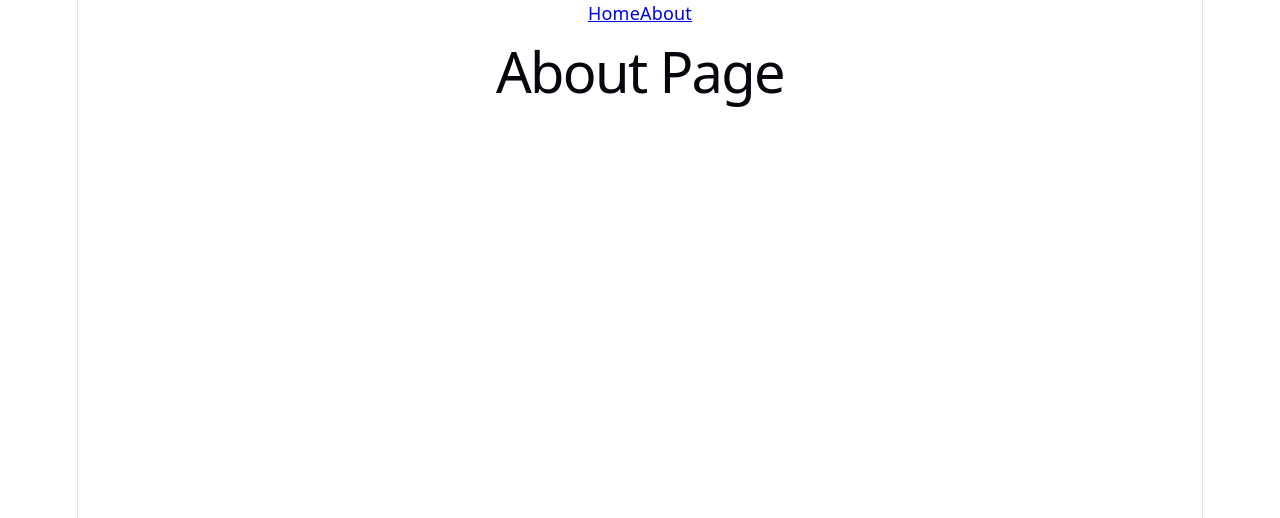
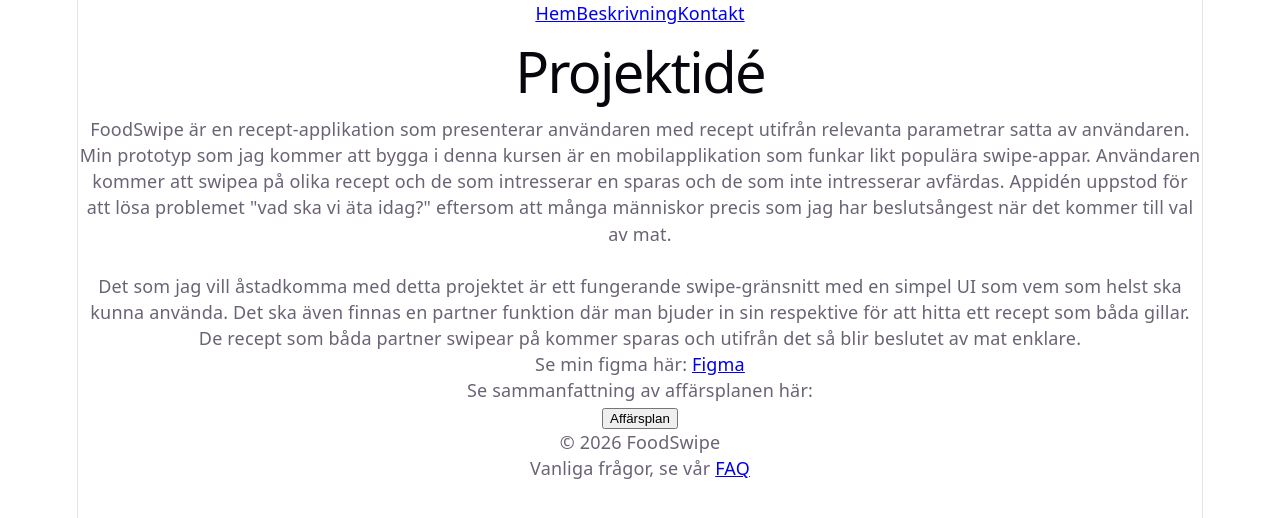
Before and after one commit to C-friberg/FoodSwipe, a React (Vite) app: page /about in a window 1280 px wide. Shown: the top 518 px of the page. Built offline with nearby package versions, Linux system fonts and the light colour scheme.

Commit message:
la till projektidé beskrivning och knapp för sammanfattning

```diff
--- a/src/App.tsx
+++ b/src/App.tsx
@@ -2,7 +2,9 @@
 import './App.css'
 import NavBar from './components/NavBar'
 import HomePage from './components/Home'
-import AboutPage from './components/About'
+import DescriptionPage from './components/About'
+import ContactPage from './components/Contact'
+import Footer from './components/Footer'
 
 function App() {
 
@@ -10,11 +12,14 @@
 
     <div>
       <NavBar />
-      <Routes>
-        <Route path="/" element={<HomePage />} />
-        <Route path="/about" element={<AboutPage />} />
-        <Route path="/about" element={<AboutPage />} />
-      </Routes>
+      <main>
+        <Routes>
+          <Route path="/" element={<HomePage />} />
+          <Route path="/about" element={<DescriptionPage />} />
+          <Route path="/contact" element={<ContactPage />} />
+        </Routes>
+      </main>
+      <Footer />
     </div>
   )
 };
--- a/src/components/About.tsx
+++ b/src/components/About.tsx
@@ -1,5 +1,47 @@
-const AboutPage = () => {
-    return <h1>About Page</h1>
-}
+import { useState } from "react";
+import Summary from "./Summary";
 
-export default AboutPage;
+const figmaLink = "https://www.figma.com/make/MVlUsbZA5MBzbRQ8Cw9mRs/FoodSwipe-Landing-Page?t=q3jHjg6VTxvRQonV-20&fullscreen=1";
+
+
+const DescriptionPage = () => {
+    const [showSummary, setShowSummary] = useState(false);
+    return (
+    <div>
+        {!showSummary ? (
+            <>
+        <h1>Projektidé</h1>
+        <p>
+            FoodSwipe är en recept-applikation som presenterar användaren med recept utifrån
+            relevanta parametrar satta av användaren. <br />
+            Min prototyp som jag kommer att bygga i denna kursen är en mobilapplikation
+            som funkar likt populära swipe-appar. Användaren kommer att swipea på olika recept och de som
+            intresserar en sparas och de som inte intresserar avfärdas.
+            Appidén uppstod för att lösa problemet "vad ska vi äta idag?" eftersom att många
+            människor precis som jag har beslutsångest när det kommer till val av mat.
+
+            <br /> <br />
+            Det som jag vill åstadkomma med detta projektet är ett fungerande swipe-gränsnitt
+            med en simpel UI som vem som helst ska kunna använda. Det ska även finnas en partner funktion
+            där man bjuder in sin respektive för att hitta ett recept som båda gillar. De recept som båda
+            partner swipear på kommer sparas och utifrån det så blir beslutet av mat enklare.
+        </p>
+        <p>Se min figma här: <a href={figmaLink} target = "_blank">Figma</a></p>
+        <p>Se sammanfattning av affärsplanen här:  </p>
+        <button onClick = {() => setShowSummary(true)}>Affärsplan </button>
+        </>
+        ) : (
+            <>
+                <Summary />
+                <button onClick = {() => setShowSummary(false)}>
+                    Tillbaka
+                </button>
+            </>
+
+        )}
+
+
+    </div>
+)}
+
+export default DescriptionPage;
--- /dev/null
+++ b/src/components/Contact.tsx
@@ -0,0 +1,10 @@
+const ContactPage = () => {
+    return (
+    <div>
+        <h1>Contact Page</h1>
+        <p>E-mail: Casperfriberg7@gmail.com</p>
+        <p>Telefon: 0705-127810</p>
+    </div>
+)};
+
+export default ContactPage;
--- /dev/null
+++ b/src/components/Footer.tsx
@@ -0,0 +1,10 @@
+const Footer = () => {
+    return (
+        <footer>
+            <p>© 2026 FoodSwipe</p>
+            <p>Vanliga frågor, se vår <a href= "www.google.com" target="_blank">FAQ</a></p>
+        </footer>
+    )
+}
+
+export default Footer;
--- a/src/components/Home.tsx
+++ b/src/components/Home.tsx
@@ -1,5 +1,10 @@
 const HomePage = () => {
-    return <h1>Home page</h1>
+    return (
+    <div>
+        <h1>FoodSwipe</h1>
+        <h2>Upptäck ditt nästa favoritrecept</h2>
+    </div>
+)
 }
 
 export default HomePage;
--- a/src/components/NavBar.tsx
+++ b/src/components/NavBar.tsx
@@ -3,8 +3,9 @@
 const NavBar = () => {
     return (
         <header>
-            <Link to="/">Home</Link>
-            <Link to="/about">About</Link>
+            <Link to="/">Hem</Link>
+            <Link to="/about">Beskrivning</Link>
+            <Link to="/contact">Kontakt</Link>
         </header>
     )
 }
--- /dev/null
+++ b/src/components/Summary.tsx
@@ -0,0 +1,15 @@
+const Summary = () => {
+    return (
+        <div>
+            <h1>Sammanfattning från Affärsplan</h1>
+            <p>
+                FoodSwipe är en mobilapplikation som gör det enklare att bestämma vad man ska äta i vardagen. Genom ett swipe-baserat gränssnitt får användaren snabbt upp receptförslag som är anpassade efter personliga preferenser, till exempel budget, allergier, kosthållning, träningsmål och vilka ingredienser som redan finns hemma.
+                Idén bygger på ett vanligt problem: många upplever att det är svårt och tidskrävande att bestämma vad de ska laga. Detta leder ofta till stress, dålig variation i kosten och ibland även matsvinn. FoodSwipe minskar denna frustration genom att kombinera enkelhet med personalisering, vilket gör beslutsprocessen snabbare och smidigare.
+                Affärsmodellen bygger på samarbeten med livsmedelskedjor, provisionsbaserade intäkter från matkasseföretag, sponsrade recept samt möjliga premiumfunktioner i framtiden.
+                Målet är att utveckla en första version (MVP) inom 12 månader, nå minst 1000 användare under det första året och etablera minst ett kommersiellt samarbete. FoodSwipe ska vara en användarvänlig och tillgänglig tjänst som både förenklar vardagen och bidrar till minskat matsvinn.
+            </p>
+        </div>
+    )
+}
+
+export default Summary;
```
Also changed, not shown: 1 other file (tests, documents, lock files or other folders).
